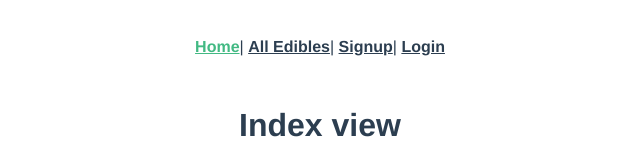
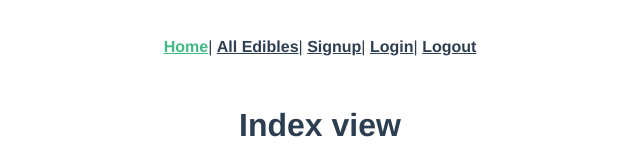
Before and after one commit to neah-carmen/capstone_vue, a Vue app: page / in a window 1280 px wide. Shown: the top 160 px of the page, without its empty margins (320-960 px from the left). Built offline with nearby package versions, Linux system fonts and the light colour scheme.

Commit message:
Rename sessions/Show.vue to sessions/Create.vue and change all corresponding references in curent code

```diff
--- a/src/App.vue
+++ b/src/App.vue
@@ -4,7 +4,8 @@
       <router-link to="/">Home</router-link>|
       <router-link to="/edibles/">All Edibles</router-link>|
       <router-link to="/users/">Signup</router-link>|
-      <router-link to="/sessions/">Login</router-link>
+      <router-link to="/sessions/create">Login</router-link>|
+      <router-link to="/sessions/destroy">Logout</router-link>
     </div>
     <router-view />
   </div>
--- a/src/router/index.js
+++ b/src/router/index.js
@@ -4,7 +4,8 @@ import Index from "../views/Index.vue";
 import EdiblesIndex from "../views/edibles/Index.vue";
 import EdiblesShow from "../views/edibles/Show.vue";
 import UsersCreate from "../views/users/Show.vue";
-import SessionsCreate from "../views/sessions/Show.vue";
+import SessionsCreate from "../views/sessions/Create.vue";
+import SessionsDestroy from "../views/sessions/Destroy.vue";
 
 Vue.use(VueRouter);
 
@@ -30,9 +31,14 @@ const routes = [
     component: UsersCreate
   },
   {
-    path: "/sessions/",
+    path: "/sessions/create",
     name: "sessions-create",
     component: SessionsCreate
+  },
+  {
+    path: "/sessions/destroy",
+    name: "sessions-destroy",
+    component: SessionsDestroy
   }
 ];
 
--- a/src/views/users/Show.vue
+++ b/src/views/users/Show.vue
@@ -52,7 +52,7 @@ export default {
       axios
         .post("/api/users", params)
         .then(response => {
-          this.$router.push("/sessions");
+          this.$router.push("/sessions/create/");
         })
         .catch(error => {
           this.errors = error.response.data.errors;
```
Also changed, not shown: src/views/sessions/Create.vue (renamed from src/views/sessions/Show.vue).
